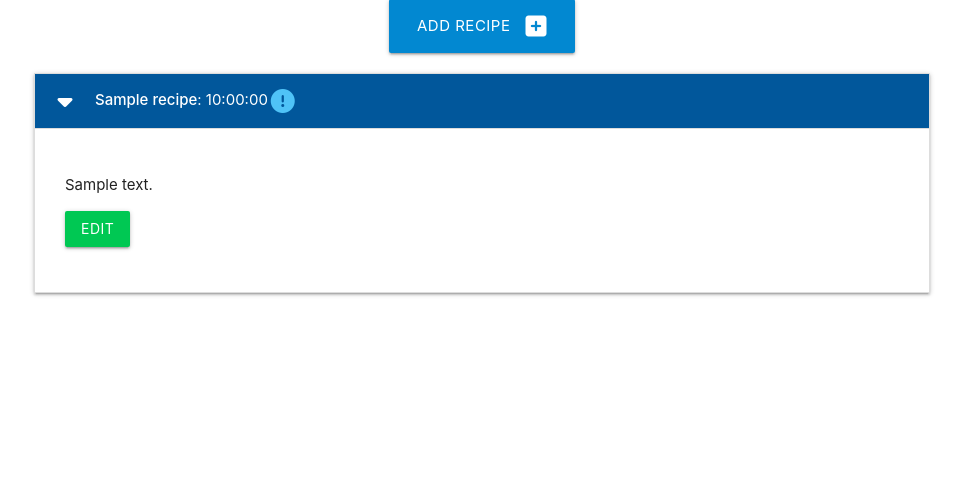
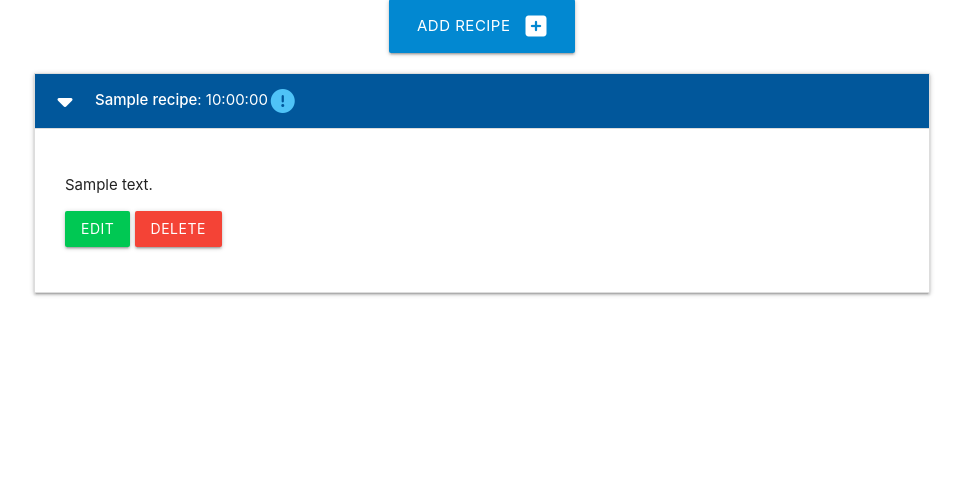
Before and after one commit to SLeighton-dot-com/Recipe-Database, a Flask app: page / in a window 1280 px wide, after a click that opens the changed part. Shown: the part 160-647 px from the top of the page, without its empty margins (158-1121 px from the left). Run offline with Flask 3, Linux system fonts and the light colour scheme; tables that the repository leaves empty hold one stand-in row (values such as "Sample post"); some libraries are stand-ins or nearby versions.

Commit message:
recipes.html:Added delete button to recipes

```diff
--- a/recipes/templates/recipes.html
+++ b/recipes/templates/recipes.html
@@ -24,6 +24,7 @@
             <p>{{ recipe.recipe_description }}</p>
             <p>
                 <a href="{{ url_for('edit_recipe', recipe_id=recipe.id) }}" class="btn green accent-4">Edit</a>
+                <a href="{{ url_for('delete_recipe', filter_id=recipe.id) }}" class="btn red">Delete</a>
             </p>
         </div>
     </li>
```
